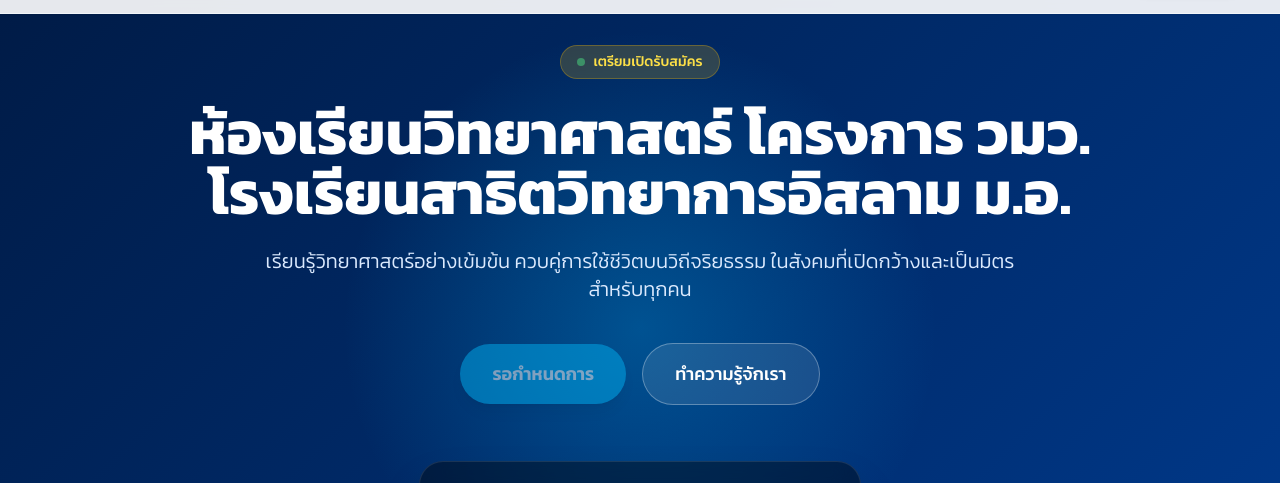
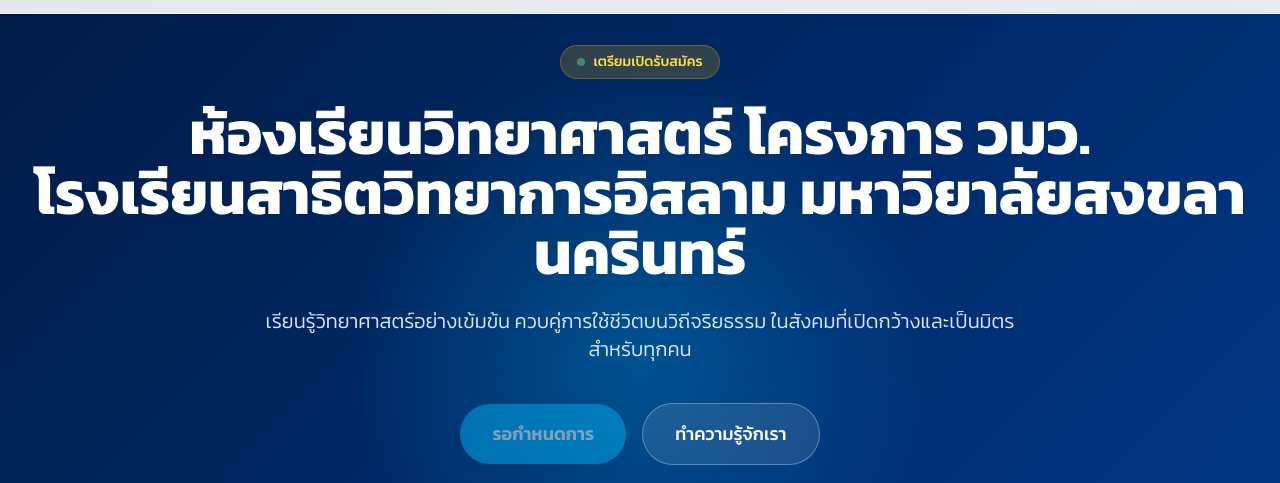
Before and after one commit to satitislam-ids/scius-ids-admission-2, a plain HTML site: page index.html in a window 1280 px wide. Shown: the part 67-550 px from the top of the page. Drawn offline with nearby package versions, Linux system fonts and the light colour scheme.

Commit message:
Update index.html

```diff
--- a/index.html
+++ b/index.html
@@ -6,7 +6,7 @@
     <title>รับสมัครนักเรียน โครงการ วมว. | สาธิตวิทยาการอิสลาม ม.อ. ปัตตานี</title>
     <!-- SEO & Social Sharing Tags -->
     <meta name="description" content="เปิดรับสมัครนักเรียนชั้น ม.4 โครงการ วมว. โรงเรียนสาธิตวิทยาการอิสลาม มหาวิทยาลัยสงขลานครินทร์ เรียนฟรี มีทุนการศึกษา พร้อมโอกาสศึกษาต่อระดับอุดมศึกษา">
-    <meta name="keywords" content="วมว, ม.อ., สาธิตอิสลาม, เรียนฟรี, ทุนการศึกษา, สอบเข้า ม.4, วิทยาศาสตร์">
+    <meta name="keywords" content="วมว, ม.อ., สาธิตอิสลาม, เรียนฟรี, ทุนการศึกษา, สอบเข้า ม.4, วิทยาศาสตร์, apply-scius-ids, mwit, scius">
 
     <!-- Open Graph / Facebook / LINE -->
     <meta property="og:type" content="website">
@@ -120,7 +120,9 @@
             <h1 class="text-3xl sm:text-4xl md:text-5xl lg:text-6xl font-bold mb-6 leading-tight" data-i18n="hero_title">
                 ห้องเรียนวิทยาศาสตร์ โครงการ วมว.
                 <br class="hidden sm:block"/>
-                <span class="text-psu-accent">โรงเรียนสาธิตวิทยาการอิสลาม ม.อ.</span>
+                <span class="text-psu-accent"> โรงเรียนสาธิตวิทยาการอิสลาม</span>
+                <br class="hidden sm:block"/>
+                <span class="text-psu-accent">มหาวิทยาลัยสงขลานครินทร์</span>
             </h1>
 
             <p class="text-lg sm:text-xl text-blue-100 max-w-3xl mx-auto mb-10 font-light leading-relaxed" data-i18n="hero_subtitle">
@@ -529,7 +531,7 @@
         const i18n = {
             th: {
                 nav_check: "ตรวจสอบสิทธิ์", btn_apply: "สมัครเข้าศึกษาต่อ (MWIT)", btn_learn_more: "ทำความรู้จักเรา",
-                hero_title: "ห้องเรียนวิทยาศาสตร์ โครงการ วมว.\nโรงเรียนสาธิตวิทยาการอิสลาม ม.อ.",
+                hero_title: "ห้องเรียนวิทยาศาสตร์ โครงการ วมว.\n โรงเรียนสาธิตวิทยาการอิสลาม\nมหาวิยาลัยสงขลานครินทร์",
                 hero_subtitle: "เรียนรู้วิทยาศาสตร์อย่างเข้มข้น ควบคู่การใช้ชีวิตบนวิถีจริยธรรม ในสังคมที่เปิดกว้างและเป็นมิตรสำหรับทุกคน",
                 status_open: "ระบบกำลังเปิดรับสมัคร", status_closed: "หมดเขตรับสมัครแล้ว",
 
```
